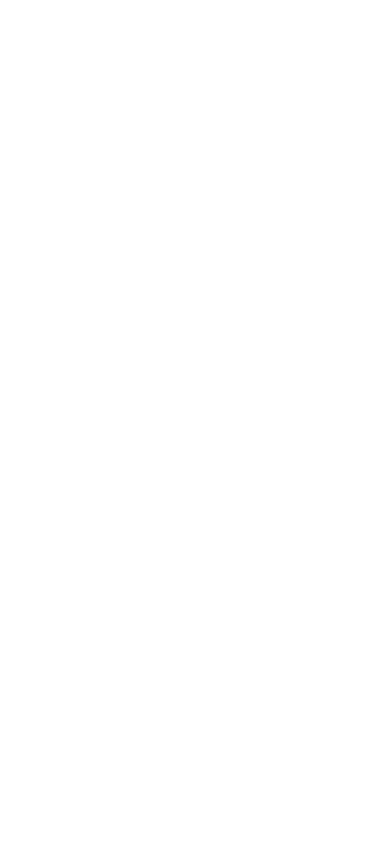
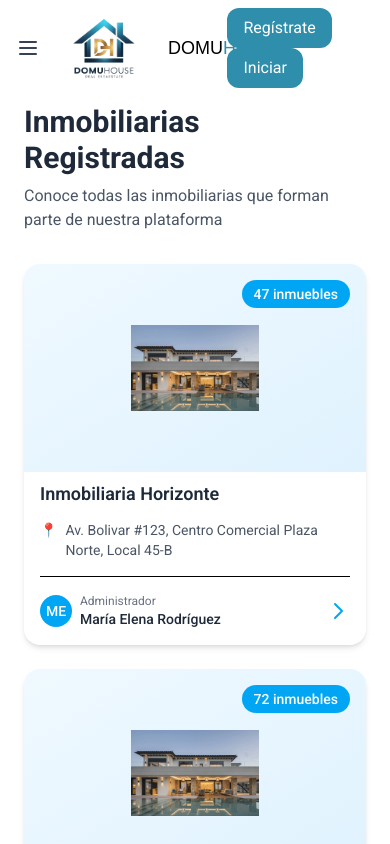
Before and after one commit to Santiago-Taborda-Foronda/DomuHouse, a React (Vite) app: page /inmobiliarias in a window 390 px wide. Before the commit this address had no page. Shown: the top 844 px of the page. Built offline with nearby package versions, Linux system fonts and the light colour scheme.

Commit message:
Se realizó la interfaz de inmobiliarias

```diff
--- a/src/App.jsx
+++ b/src/App.jsx
@@ -12,6 +12,7 @@
 import { RegistrarseAdministrador } from './Components/Pages/Administrador/RegistrarseAdministrador/RegistrarseAdministrador'
 import { ActualizarInmobiliaria } from './Components/Pages/Inmobiliarias/ActualizarInmobiliaria'
 import { RecoverPassword } from './Components/Pages/RecoverPassword/RecoverPassword'
+import { ShowInmobiliarias } from './Components/Pages/ShowInmobiliarias/ShowInmobiliarias'
 
 
 export const App = () => {
@@ -28,6 +29,7 @@
       <Route path='/registrarseAdministrador' element={<RegistrarseAdministrador />} />
       <Route path="/contact-agent" element={<ContactAgent />} />
       <Route path="/recuperar-password" element={<RecoverPassword />} />
+      <Route path="/inmobiliarias" element={<ShowInmobiliarias />} />
     </Routes>
     </>
   )
--- a/src/Components/Layouts/Header/Header.jsx
+++ b/src/Components/Layouts/Header/Header.jsx
@@ -81,7 +81,7 @@
                     />
                     <ItemsNavbar
                       content={<div className="flex items-center gap-2 text-gray-600 hover:text-blue-600"><MessageSquare size={18}/>Inmobiliarias</div>}
-                      Route="/chatbot"
+                      Route="/inmobiliarias"
                     />
                     <ItemsNavbar
                       content={<div className="flex items-center gap-2 text-gray-600 hover:text-blue-600"><Star size={18}/>Tendencias</div>}
--- /dev/null
+++ b/src/Components/Layouts/RealEstateCard/RealEstateCard.jsx
@@ -0,0 +1,74 @@
+import React from 'react';
+import DefaultLogo from "../../../assets/images/casLujo2.png"; // Ajusta la ruta según sea necesario
+
+/**
+ * Componente de tarjeta de inmobiliaria reutilizable
+ * @param {Object} props - Propiedades del componente
+ * @param {string} props.name - Nombre de la inmobiliaria
+ * @param {string} props.address - Dirección de la inmobiliaria
+ * @param {number} props.propertyCount - Cantidad de inmuebles
+ * @param {string} props.administrator - Nombre del administrador a cargo
+ * @param {string} [props.logoUrl] - URL opcional del logo (si no se proporciona, se usa el logo por defecto)
+ * @param {Function} [props.onClick] - Función opcional para manejar el clic en la tarjeta
+ * @returns {JSX.Element} - Componente RealEstateCard
+ */
+export const RealEstateCard = ({
+  name,
+  address,
+  propertyCount,
+  administrator,
+  logoUrl,
+  onClick
+}) => {
+  return (
+    <div
+      className='bg-white flex flex-col rounded-2xl max-w-100 shadow-md overflow-hidden hover:shadow-lg transition-shadow duration-300'
+      onClick={onClick}
+      style={{ cursor: onClick ? 'pointer' : 'default' }}
+    >
+      {/* Sección del logo */}
+      <div className="relative w-full h-52 bg-gradient-to-br from-sky-50 to-sky-100 flex items-center justify-center">
+        <img
+          src={logoUrl || DefaultLogo}
+          alt={`Logo de ${name}`}
+          className="max-w-32 max-h-32 object-contain"
+        />
+        <div className="absolute top-4 right-4 bg-sky-500 text-white px-3 py-1 rounded-full text-sm font-medium">
+          {propertyCount} inmuebles
+        </div>
+      </div>
+
+      {/* Información de la inmobiliaria */}
+      <div className="px-4 pt-2 pb-4">
+        <h2 className="text-lg font-semibold text-gray-800 mb-3 line-clamp-2">{name}</h2>
+
+        <div className="flex flex-col gap-2 mb-4">
+          <div className="flex items-start gap-2">
+            <span className="text-gray-500 text-sm min-w-fit">📍</span>
+            <span className="text-gray-600 text-sm line-clamp-2">{address}</span>
+          </div>
+        </div>
+
+        <hr className="my-3" />
+
+        {/* Administrador */}
+        <div className="flex items-center justify-between mt-4">
+          <div className="flex items-center gap-2">
+            <div className="w-8 h-8 bg-sky-500 rounded-full flex items-center justify-center text-white text-sm font-medium">
+              {administrator.split(' ').map(word => word.charAt(0)).join('').substring(0, 2).toUpperCase()}
+            </div>
+            <div className="flex flex-col">
+              <span className="text-xs text-gray-500">Administrador</span>
+              <span className="text-sm text-gray-800 font-medium">{administrator}</span>
+            </div>
+          </div>
+          <div className="text-sky-500">
+            <svg className="w-6 h-6" fill="none" stroke="currentColor" viewBox="0 0 24 24">
+              <path strokeLinecap="round" strokeLinejoin="round" strokeWidth={2} d="M9 5l7 7-7 7" />
+            </svg>
+          </div>
+        </div>
+      </div>
+    </div>
+  );
+};
--- a/src/Components/Pages/Home/Registrarse/Registrarse.jsx
+++ b/src/Components/Pages/Home/Registrarse/Registrarse.jsx
@@ -82,11 +82,7 @@
                 </div>
             </form>
 
-            <div className='flex justify-around items-start mt-2' >
-                <Link to="/recuperar-password" className='text-sm text-sky-500 underline hover:text-sky-700'>
-                    ¿Olvidaste tu contraseña?
-                </Link>
-            </div>
+
 
             <Button name = 'Crear Cuenta' className='bg-sky-500 text-white p-3 w-full rounded-2xl' />
             <span>Ya tienes cuenta?
--- a/src/Components/Pages/Login/Login.jsx
+++ b/src/Components/Pages/Login/Login.jsx
@@ -82,9 +82,9 @@
             </form>
 
             <div className='flex items-start mt-2' >
-                <a href="/Registrarse" Route='/Registarse' className='text-sm text-sky-500 underline hover:text-sky-700'>
-                    Olvidaste tu contraseña?
-                </a>
+                <Link to="/recuperar-password" className='text-sm text-sky-500 underline hover:text-sky-700'>
+                    ¿Olvidaste tu contraseña?
+                </Link>
             </div>
 
             <Button
--- /dev/null
+++ b/src/Components/Pages/ShowInmobiliarias/ShowInmobiliarias.jsx
@@ -0,0 +1,165 @@
+import React from 'react';
+import { Header } from '../../Layouts/Header/Header';
+import { RealEstateCard } from '../../../Components/Layouts/RealEstateCard/RealEstateCard';
+import { useNavigate } from 'react-router-dom';
+
+export const ShowInmobiliarias = () => {
+  // Datos de muestra con información completa de inmobiliarias
+  const realEstates = [
+    {
+      id: 1,
+      name: "Inmobiliaria Horizonte",
+      address: "Av. Bolivar #123, Centro Comercial Plaza Norte, Local 45-B",
+      propertyCount: 47,
+      administrator: "María Elena Rodríguez",
+      logoUrl: null, // Usará el logo por defecto
+      description: "Especialistas en propiedades residenciales y comerciales con más de 15 años de experiencia.",
+      phone: "+57 3201234567",
+      email: "info@horizonte.com"
+    },
+    {
+      id: 2,
+      name: "Propiedades del Valle S.A.S",
+      address: "Calle 85 #12-34, Edificio Torre Business, Oficina 801",
+      propertyCount: 72,
+      administrator: "Carlos Alberto Mendoza",
+      logoUrl: null,
+      description: "Líderes en el mercado inmobiliario del valle con servicios integrales.",
+      phone: "+57 3157654321",
+      email: "contacto@propiedadesdelvalle.com"
+    },
+    {
+      id: 3,
+      name: "Elite Real Estate",
+      address: "Carrera 15 #45-67, Zona Rosa, Edificio Premium Piso 3",
+      propertyCount: 128,
+      administrator: "Ana Sofía Jiménez",
+      logoUrl: null,
+      description: "Inmobiliaria de lujo especializada en propiedades premium y exclusivas.",
+      phone: "+57 3109876543",
+      email: "elite@realestate.co"
+    },
+    {
+      id: 4,
+      name: "Constructora & Inmobiliaria Norte",
+      address: "Av. Norte #89-12, Sector Industrial, Bodega 15",
+      propertyCount: 95,
+      administrator: "Roberto Silva Vargas",
+      logoUrl: null,
+      description: "Constructora e inmobiliaria con proyectos propios y gestión de terceros.",
+      phone: "+57 3184567890",
+      email: "info@constructoranorte.com"
+    },
+    {
+      id: 5,
+      name: "Inmuebles Modernos Ltda",
+      address: "Diagonal 23 #56-78, Centro Histórico, Casa Colonial Restaurada",
+      propertyCount: 34,
+      administrator: "Patricia Moreno Luna",
+      logoUrl: null,
+      description: "Especialistas en apartamentos modernos y lofts en el centro de la ciudad.",
+      phone: "+57 3225678901",
+      email: "modernos@inmuebles.co"
+    },
+    {
+      id: 6,
+      name: "Finca Raíz Integral",
+      address: "Calle 50 #78-90, Barrio Residencial Los Pinos",
+      propertyCount: 156,
+      administrator: "Jorge Luis Herrera",
+      logoUrl: null,
+      description: "Servicios integrales de finca raíz: compra, venta, arriendo y administración.",
+      phone: "+57 3143456789",
+      email: "integral@fincaraiz.com"
+    },
+    {
+      id: 7,
+      name: "Hogar Perfecto Inmobiliaria",
+      address: "Transversal 10 #34-56, Conjunto Residencial Las Flores, Local 12",
+      propertyCount: 63,
+      administrator: "Claudia Beatriz Sánchez",
+      logoUrl: null,
+      description: "Tu hogar perfecto nos inspira. Especializados en vivienda familiar.",
+      phone: "+57 3167890123",
+      email: "hogarperfecto@inmobiliaria.co"
+    },
+    {
+      id: 8,
+      name: "Inversiones Inmobiliarias S.A.",
+      address: "Avenida Principal #100-25, Torre Empresarial, Piso 12",
+      propertyCount: 203,
+      administrator: "Fernando García Ruiz",
+      logoUrl: null,
+      description: "Inversiones seguras en el sector inmobiliario con alta rentabilidad.",
+      phone: "+57 3198765432",
+      email: "inversiones@inmobiliarias.com"
+    },
+    {
+      id: 9,
+      name: "Casa & Campo Propiedades",
+      address: "Km 5 Vía a Vereda La Esperanza, Finca Villa María",
+      propertyCount: 41,
+      administrator: "Esperanza Villa Campo",
+      logoUrl: null,
+      description: "Especialistas en propiedades rurales, fincas y terrenos campestres.",
+      phone: "+57 3176543210",
+      email: "casaycampo@propiedades.co"
+    }
+  ];
+
+  const navigate = useNavigate();
+
+  const handleRealEstateClick = (realEstate) => {
+    navigate('/inmobiliaria-seleccionada', { state: { realEstate } });
+  };
+
+  return (
+    <>
+      <Header />
+      <div className='px-6 md:px-10 lg:px-20 py-10'>
+        {/* Título de la sección */}
+        <div className='mb-8'>
+          <h1 className='text-3xl font-bold text-gray-800 mb-2'>Inmobiliarias Registradas</h1>
+          <p className='text-gray-600'>Conoce todas las inmobiliarias que forman parte de nuestra plataforma</p>
+        </div>
+
+        {/* Grid de tarjetas */}
+        <div className='flex flex-wrap justify-center gap-6'>
+          {realEstates.map(realEstate => (
+            <RealEstateCard
+              key={realEstate.id}
+              name={realEstate.name}
+              address={realEstate.address}
+              propertyCount={realEstate.propertyCount}
+              administrator={realEstate.administrator}
+              logoUrl={realEstate.logoUrl}
+              onClick={() => handleRealEstateClick(realEstate)}
+            />
+          ))}
+        </div>
+
+        {/* Estadísticas generales */}
+        <div className='mt-12 bg-sky-50 rounded-2xl p-6'>
+          <div className='grid grid-cols-1 md:grid-cols-3 gap-4 text-center'>
+            <div className='bg-white rounded-xl p-4 shadow-sm'>
+              <h3 className='text-2xl font-bold text-sky-600'>{realEstates.length}</h3>
+              <p className='text-gray-600'>Inmobiliarias Registradas</p>
+            </div>
+            <div className='bg-white rounded-xl p-4 shadow-sm'>
+              <h3 className='text-2xl font-bold text-sky-600'>
+                {realEstates.reduce((total, re) => total + re.propertyCount, 0)}
+              </h3>
+              <p className='text-gray-600'>Total de Inmuebles</p>
+            </div>
+            <div className='bg-white rounded-xl p-4 shadow-sm'>
+              <h3 className='text-2xl font-bold text-sky-600'>
+                {Math.round(realEstates.reduce((total, re) => total + re.propertyCount, 0) / realEstates.length)}
+              </h3>
+              <p className='text-gray-600'>Promedio por Inmobiliaria</p>
+            </div>
+          </div>
+        </div>
+      </div>
+    </>
+  );
+};
```
